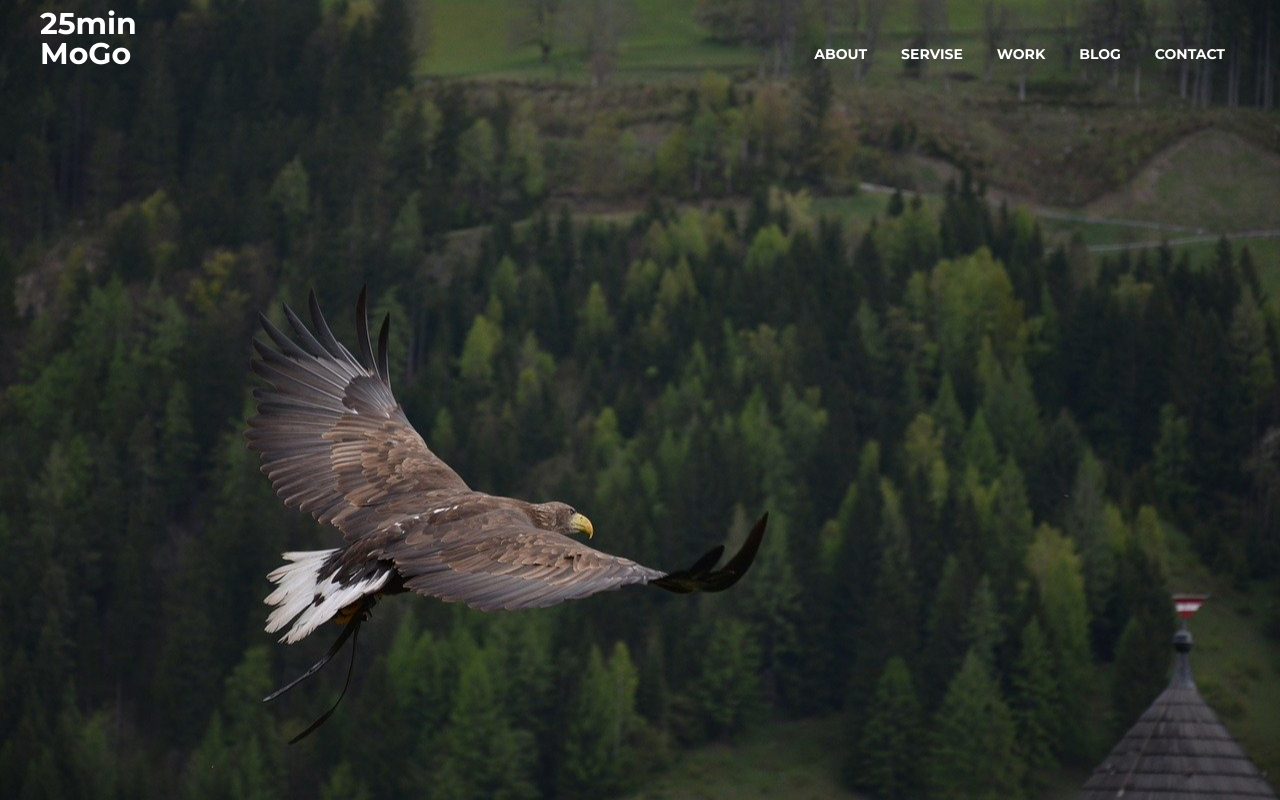
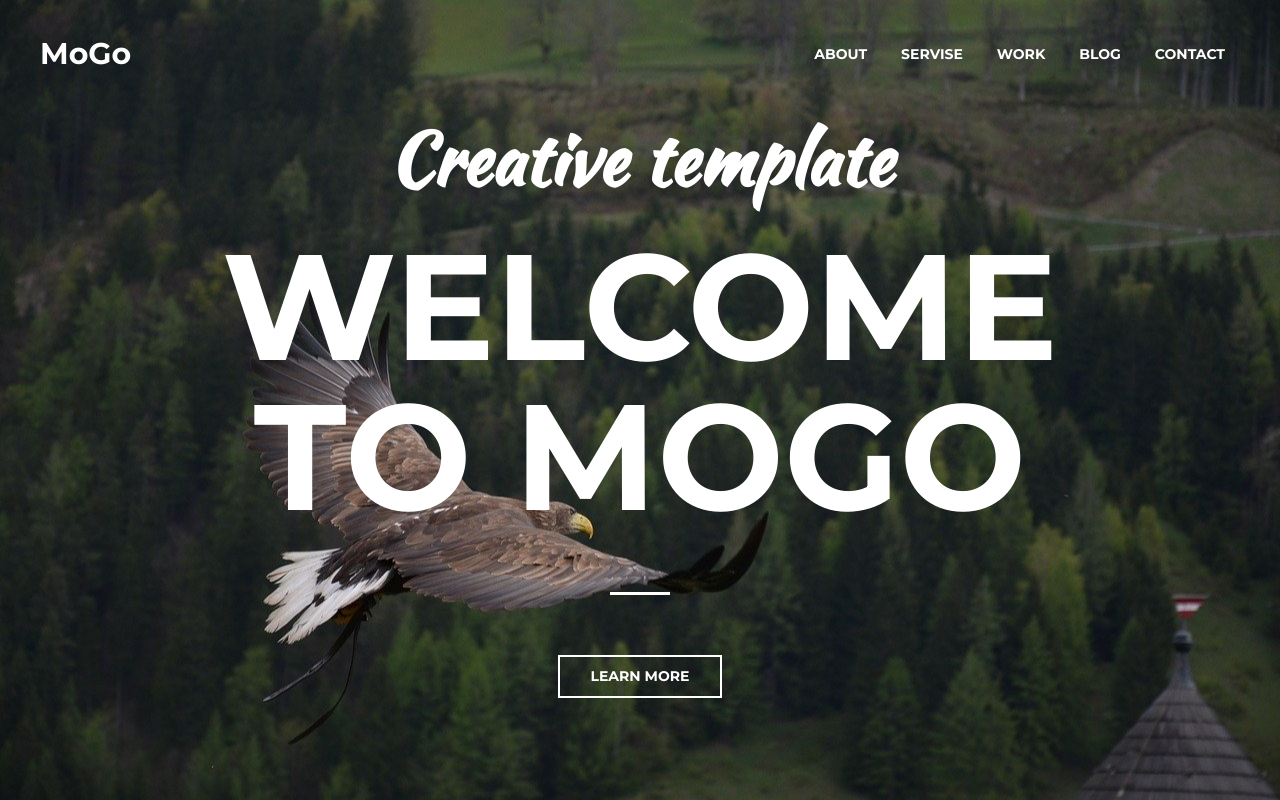
Before and after one commit to Arte-m/exampl1, a plain HTML site: page index.html in a window 1280 px wide. Drawn offline with Linux system fonts and the light colour scheme.

Commit message:
center text

```diff
--- a/assets/css/style.css
+++ b/assets/css/style.css
@@ -22,12 +22,47 @@ h1, h2, h3, h4, h5, h6 {
 
 /* intro */
 .intro {
+  display: flex;
+  flex-direction: column;
+  justify-content: center;
   width: 100%;
   height: 100vh;
   background: url("../images/intro.jpg") center no-repeat;
   -webkit-background-size: cover;
   background-size: cover;
 }
+.intro__inner {
+width: 100%;
+max-width: 880px;
+margin: 0 auto;
+text-align: center;
+}
+.intro__title {
+  color: #fff;
+font-size: 150px;
+ font-weight: 700;
+ text-transform: uppercase;
+ text-align: center;
+ line-height: 1;
+}
+.intro__title::after{
+  content: "";
+  display: block;
+  width: 60px;
+  height: 3px;
+  background-color: #fff;
+  margin: 60px auto;
+}
+.intro__suptitle {
+  margin-bottom: 15px;
+font-size: 72px;
+color: #fff;
+font-family: 'Kaushan Script', cursive;
+text-align: center;
+
+}
+
+
 /* header  */
 .header {
   width: 100%;
@@ -62,7 +97,7 @@ text-transform: uppercase;
 
   color: #fff;
   text-decoration: none;
-  transition: color 0.2s linear;
+  transition: color 0.1s linear;
 }
 
 .nav__link:after {
@@ -70,12 +105,16 @@ text-transform: uppercase;
   display: block;
   width: 100%;
   height: 3px;
-  display: none;
+
   background-color: #fce38a;
+  opacity: 0;
+
   position: absolute;
   top: 100%;
   left: 0;
   z-index: 1;
+
+  transition: opacity 0.1s linear;
 
 }
 
@@ -83,5 +122,25 @@ text-transform: uppercase;
   color: #fce38a;
 }
 .nav__link:hover:after {
-  display: block;
+  opacity: 1;
 }
+/* button */
+
+.btn {
+  display: inline-block;
+  vertical-align: top;
+  padding: 8px 30px;
+  font-size: 14px;
+  font-weight: 700;
+  border: 2px solid #fff;
+  color: #fff;
+  text-transform: uppercase;
+  text-decoration: none;
+  transition: background 0.1s linear, color 0.1s linear;
+}
+
+.btn:hover {
+  background-color: #fff;
+  color: #333;
+
+}
--- a/index.html
+++ b/index.html
@@ -27,7 +27,11 @@
 </header>
     <div class="intro">
         <div class="container">
-<h1 class="header__logo">25min</h1>
+          <div class="intro__inner">
+            <h2 class="intro__suptitle">Creative template</h2>
+            <h1 class="intro__title">Welcome to MoGo</h1>
+            <a class="btn" href="#">Learn more</a>
+          </div>
         </div>
     </div>
   </body>
```
